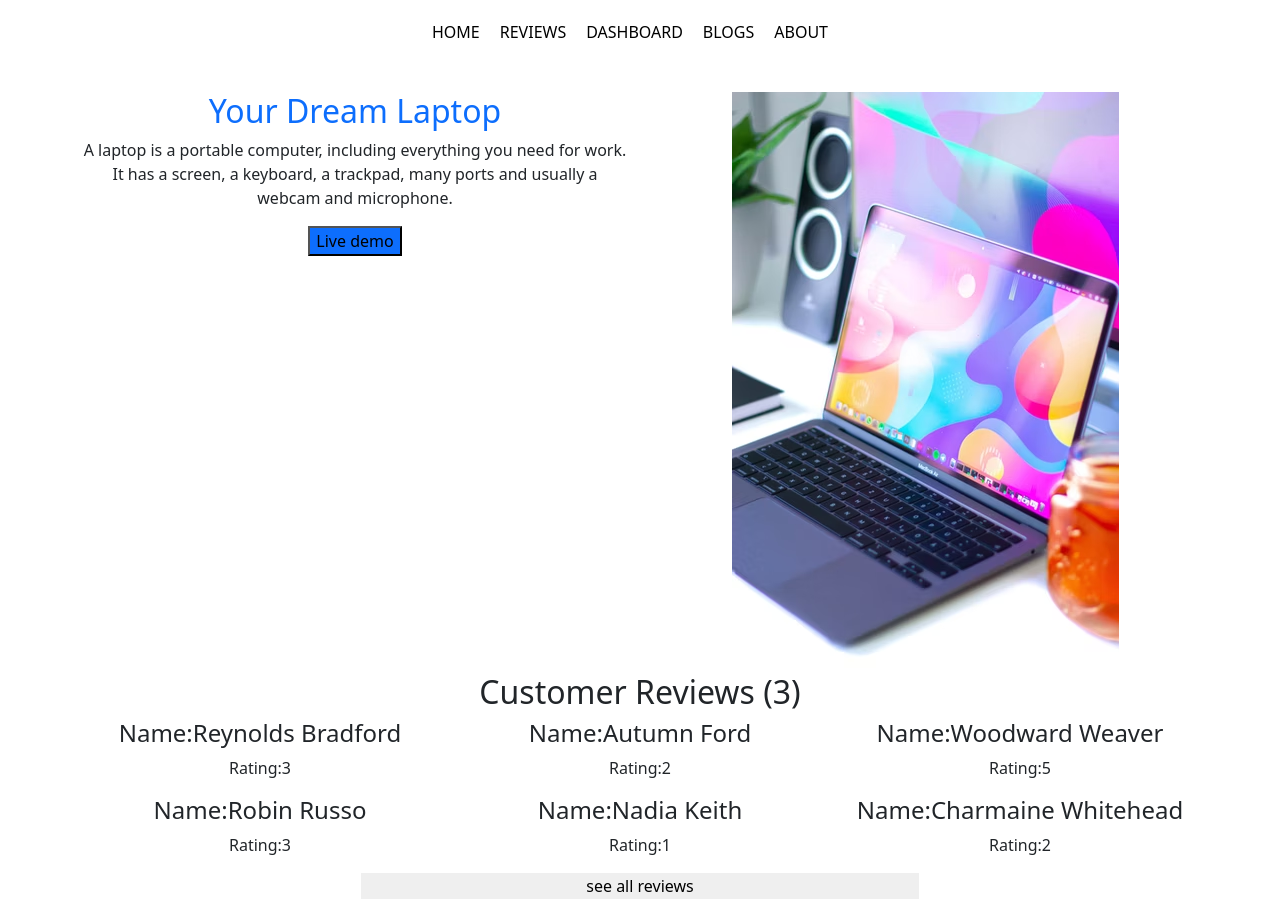
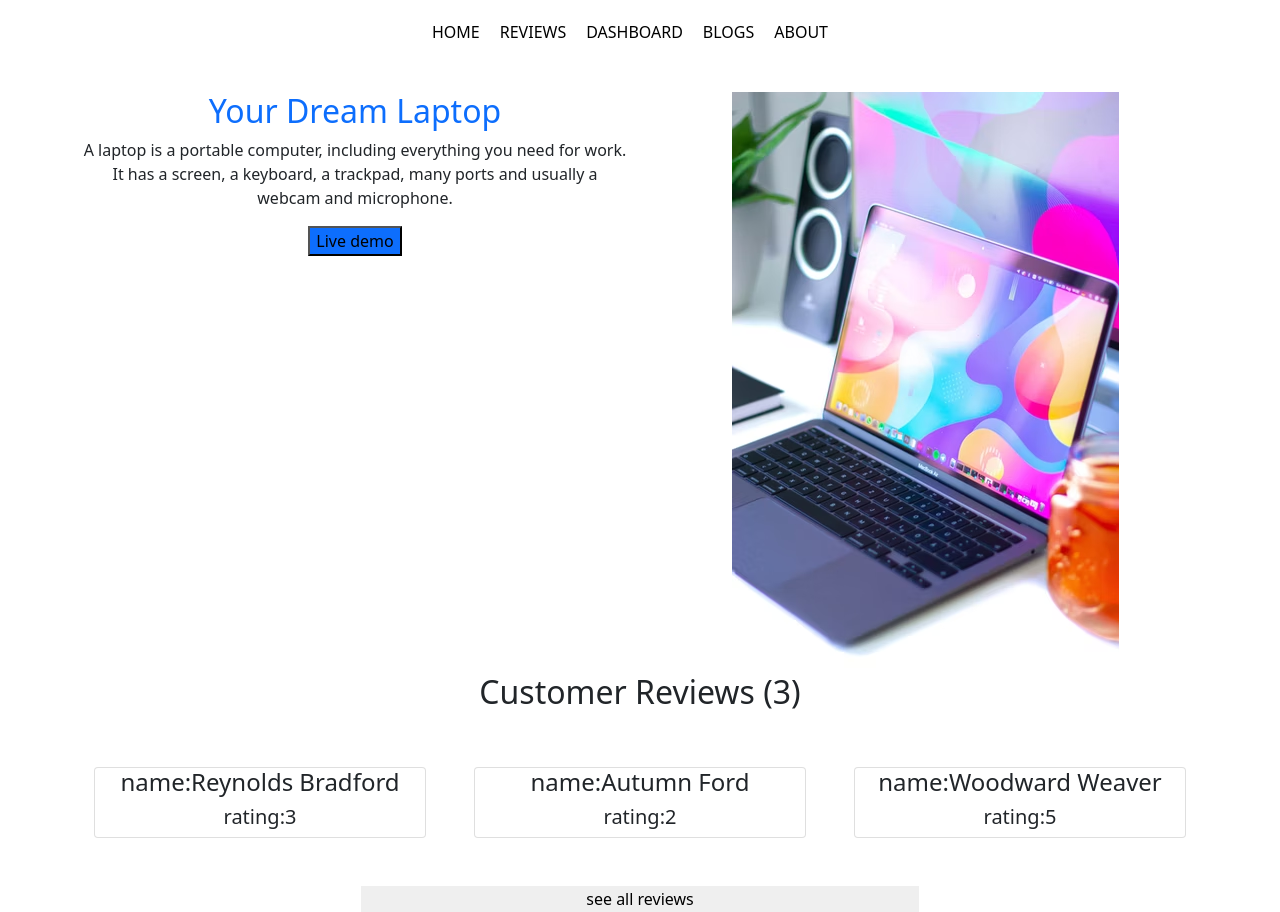
Before and after one commit to Eshshatabdi/dream-mac-laptop, a React (Create React App) app: page / in a window 1280 px wide. Built offline with nearby package versions, Linux system fonts and the light colour scheme; the HTML template or start-up script is replaced by a standard one.

Commit message:
home review in home

```diff
--- a/src/Components/Home/Home.js
+++ b/src/Components/Home/Home.js
@@ -1,6 +1,7 @@
 import React from 'react';
 import useReview from '../../customHooks/useReview';
 import image from '../../image.avif'
+import ReviewDetails from '../ReviewDetails/ReviewDetails';
 import Reviews from '../Reviews/Reviews';
 
 const Home = () => {
@@ -24,18 +25,19 @@ const Home = () => {
                 <h2>Customer Reviews (3)</h2>
                 <div className='row'>
                     {
-                        reviews.map(review => <div className='col-md-4'
-                        >
-                            <h4>Name:{review.name}</h4>
-                            <p>Rating:{review.rating}</p>
-                            { }
+                        reviews.slice(0, 3).map(review => <ReviewDetails
+                            key={review.id}
+                            review={review}
+
+                        ></ReviewDetails>
 
 
-                        </div>)
+
+                        )
                     }
 
                 </div>
-                <div>
+                <div className='mt-5'>
                     <button className='w-50 border-0'>see all reviews</button>
 
                 </div>
--- a/src/Components/Reviews/Reviews.js
+++ b/src/Components/Reviews/Reviews.js
@@ -5,7 +5,7 @@ import ReviewDetails from '../ReviewDetails/ReviewDetails';
 
 const Reviews = () => {
     const [reviews, setReviews] = useReview();
-    const { name, rating } = useParams();
+
     return (
         <div className='container row'>
             {
```
Also changed, not shown: src/Components/threeReviewDetail/threeReviewDetail.js (added, +13 -0 lines).
